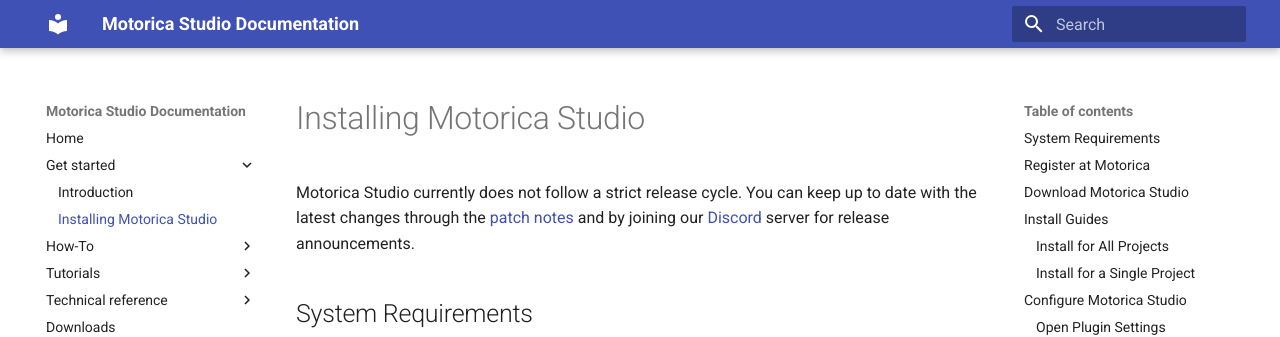
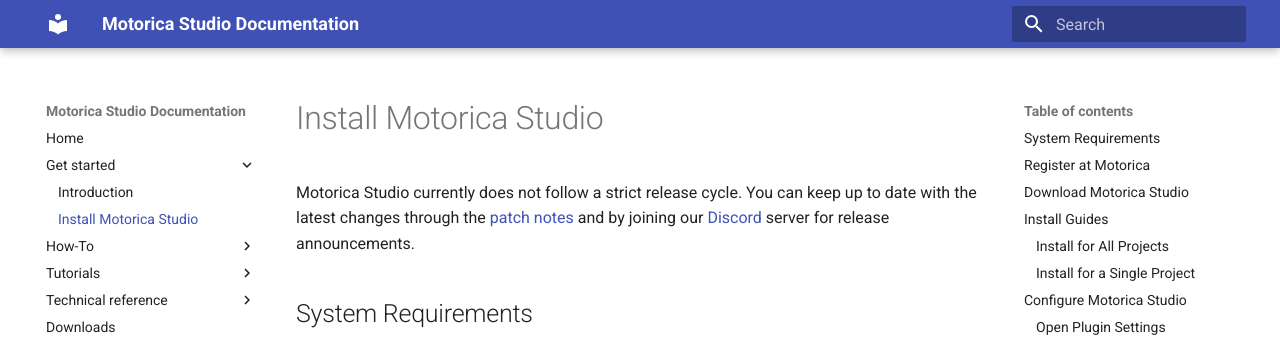
Before and after one commit to MotoricaAI/MoStudioDocs, an MkDocs documentation site: the page built from docs/get-started/installing.md, in a window 1280 px wide and 900 px high. Shown: the top 337 px of the window. Built offline with MkDocs 1.6.1 and Material for MkDocs 9.7.7, drawn with Linux system fonts in a browser that asks for light colours.

Commit message:
Update docs

```diff
--- a/docs/get-started/installing.md
+++ b/docs/get-started/installing.md
@@ -1,4 +1,4 @@
-# Installing Motorica Studio
+# Install Motorica Studio
 
 Motorica Studio currently does not follow a strict release cycle. You can keep up to date with the latest changes through the [patch notes](/patch-notes) and by joining our [Discord](https://discord.com/invite/KWRqNzcjYA) server for release announcements.
 
```
